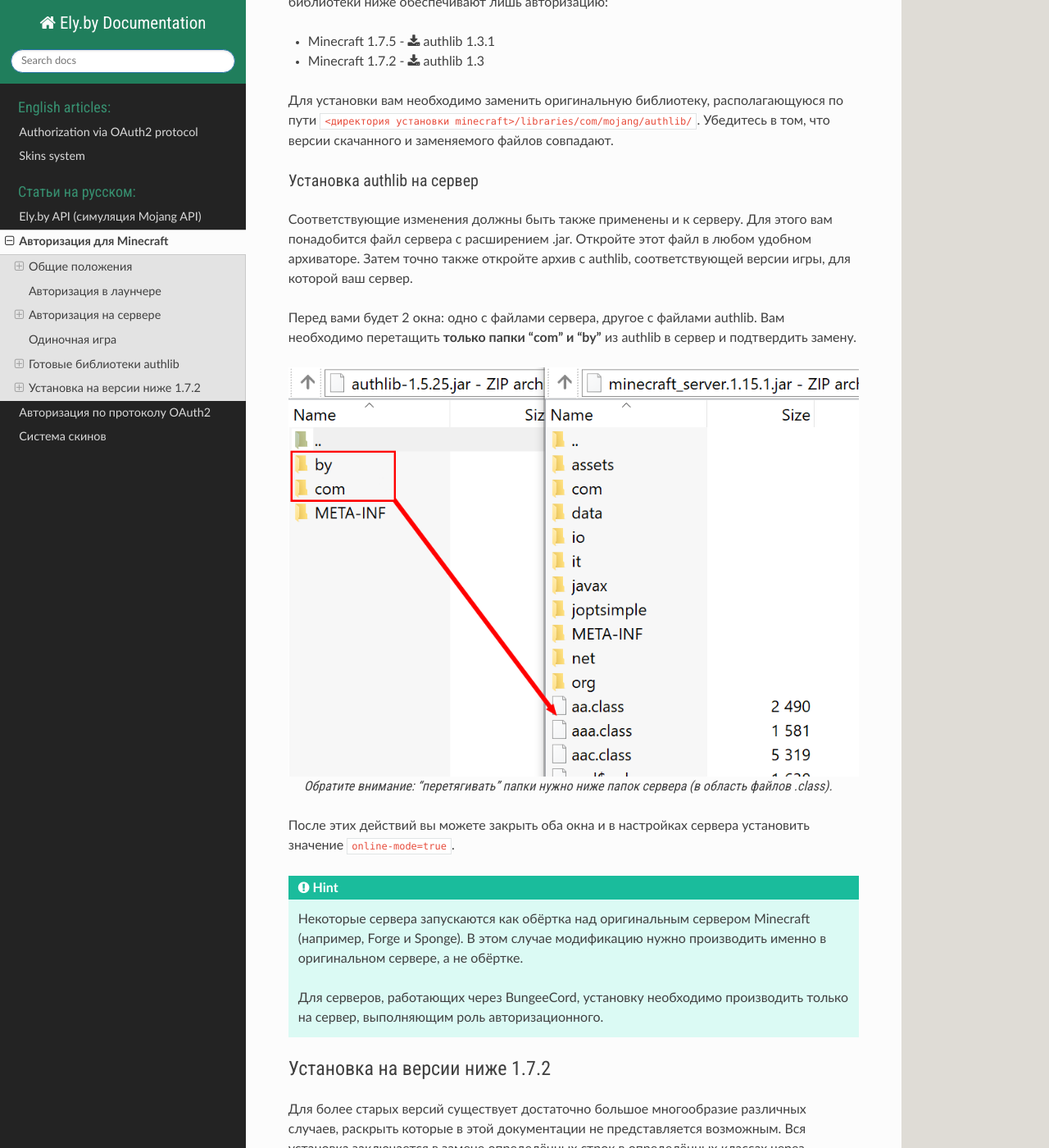
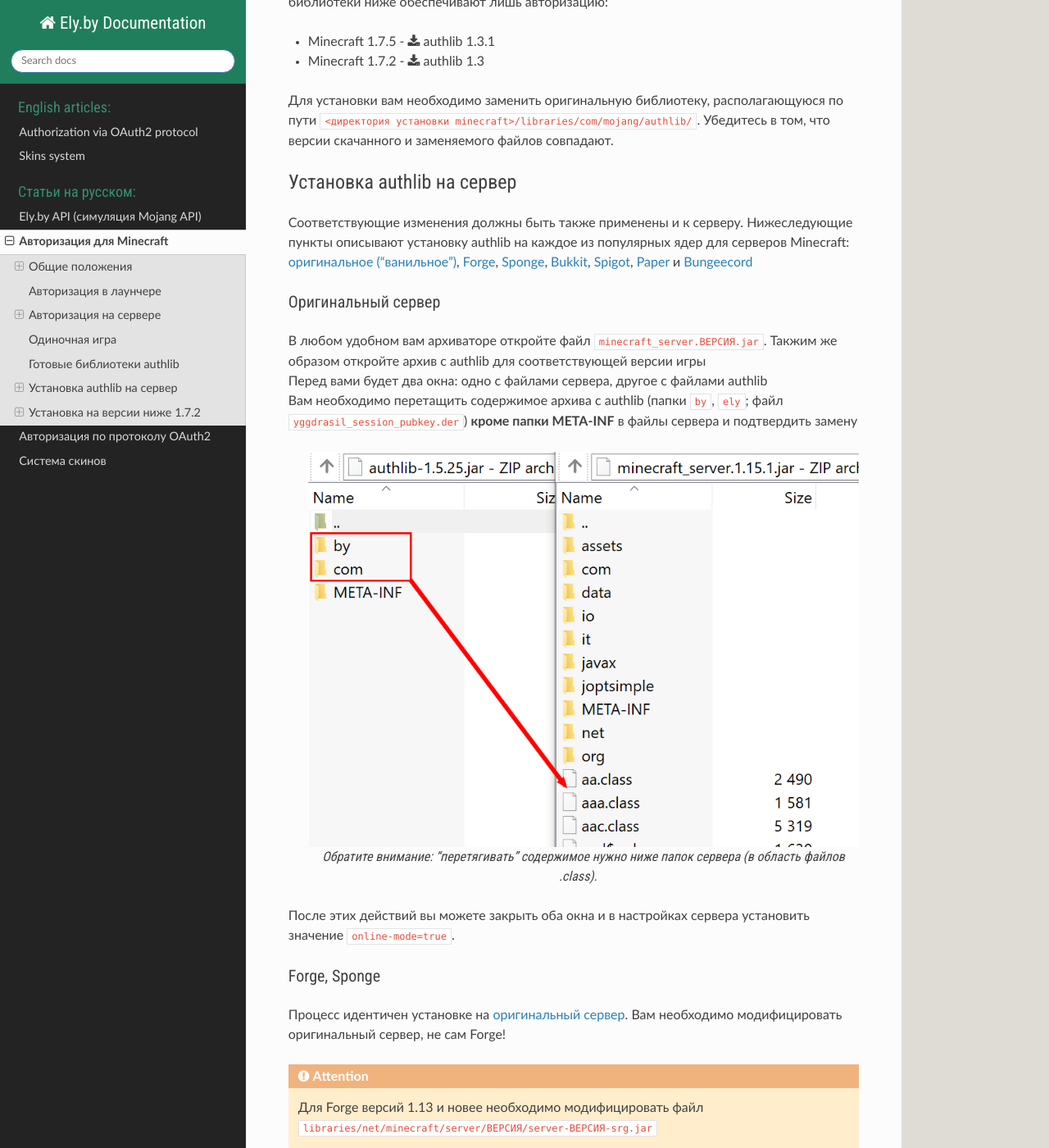
Before and after one commit to elyby/docs, a Sphinx documentation site: the page built from source/ru/minecraft-auth.rst, in a window 1280 px wide and 1400 px high, scrolled down 5773 px. Shown: the whole window at 82% size. Built offline with Sphinx 7.4.7 and the Read the Docs theme 2.0.0, drawn with Linux system fonts in a browser that asks for light colours; some of the changed text lies outside the part shown.

Commit message:
improved russian server installation docs

```diff
--- a/source/ru/minecraft-auth.rst
+++ b/source/ru/minecraft-auth.rst
@@ -243,29 +243,67 @@
 ``<директория установки minecraft>/libraries/com/mojang/authlib/``. Убедитесь в том, что версии скачанного и заменяемого
 файлов совпадают.
 
+.. _install-server:
+
 Установка authlib на сервер
-~~~~~~~~~~~~~~~~~~~~~~~~~~~
+===========================
 
-Соответствующие изменения должны быть также применены и к серверу. Для этого вам понадобится файл сервера с расширением
-.jar. Откройте этот файл в любом удобном архиваторе. Затем точно также откройте архив с authlib, соответствующей версии
-игры, для которой ваш сервер.
+Соответствующие изменения должны быть также применены и к серверу. Нижеследующие пункты описывают установку
+authlib на каждое из популярных ядер для серверов Minecraft: `оригинальное ("ванильное") <#vanilla>`_, `Forge <#forge-sponge>`_, `Sponge <#forge-sponge>`_, `Bukkit <#bukkit-spigot>`_, `Spigot <#bukkit-spigot>`_, `Paper <#paper-paperspigot>`_ и `Bungeecord <#bungeecord>`_
 
-Перед вами будет 2 окна: одно с файлами сервера, другое с файлами authlib. Вам необходимо перетащить
-**только папки "com" и "by"** из authlib в сервер и подтвердить замену.
+.. _vanilla:
 
-.. figure:: _static/minecraft-auth/authlib-install.png
+Оригинальный сервер
+~~~~~~~~~~~~~~~~~~~
+
+| В любом удобном вам архиваторе откройте файл ``minecraft_server.ВЕРСИЯ.jar``. Такжим же образом откройте архив
+  с authlib для соответствующей версии игры
+| Перед вами будет два окна: одно с файлами сервера, другое с файлами authlib
+| Вам необходимо перетащить содержимое архива с authlib (папки ``by``, ``ely``; файл ``yggdrasil_session_pubkey.der``)
+  **кроме папки META-INF** в файлы сервера и подтвердить замену
+
+  .. figure:: _static/minecraft-auth/authlib-install.png
    :align: center
    :alt: Процесс установки authlib.
 
-   Обратите внимание: "перетягивать" папки нужно ниже папок сервера (в область файлов .class).
+   Обратите внимание: "перетягивать" содержимое нужно ниже папок сервера (в область файлов .class).
 
 После этих действий вы можете закрыть оба окна и в настройках сервера установить значение ``online-mode=true``.
 
-.. hint:: Некоторые сервера запускаются как обёртка над оригинальным сервером Minecraft (например, Forge и Sponge).
-          В этом случае модификацию нужно производить именно в оригинальном сервере, а не обёртке.
+Forge, Sponge
+~~~~~~~~~~~~~
 
-          Для серверов, работающих через BungeeCord, установку необходимо производить только на сервер, выполняющим
-          роль авторизационного.
+| Процесс идентичен установке на `оригинальный сервер <#vanilla>`_. Вам необходимо модифицировать оригинальный сервер,
+  не сам Forge!
+
+.. attention:: Для Forge версий 1.13 и новее необходимо модифицировать файл ``libraries/net/minecraft/server/ВЕРСИЯ/server-ВЕРСИЯ-srg.jar``
+
+.. _spigot:
+
+Bukkit, Spigot
+~~~~~~~~~~~~~~
+
+| Процесс идентичен установке на `оригинальный сервер <#vanilla>`_, за одним дополнением.
+| Скачайте `Apache commons-io <https://repo1.maven.org/maven2/commons-io/commons-io/2.5/commons-io-2.5.jar>`_
+  и `Apache commons lang3 <https://repo1.maven.org/maven2/org/apache/commons/commons-lang3/3.5/commons-lang3-3.5.jar>`_
+| Аналогичным с authlib методом переместите содержимое скачанных архивов в файлы сервера.
+  Помните: **не перемещайте папку META-INF**
+
+.. _paper:
+
+Paper (PaperSpigot)
+~~~~~~~~~~~~~~~~~~~
+
+| Процесс идентичен установке на `Bukkit/Spigot <#bukkit-spigot>`_, за одним изменением:
+| модифицировать необходимо файл ``cache/patched-ВЕРСИЯ.jar``
+| После изменения файла запускайте непосредственно измененный файл, а не оригинальный JAR сервера!
+
+.. _bungeecord:
+
+Bungeecord
+~~~~~~~~~~
+| Модификацию необходимо производить только на сервере, выполняющем роль авторизационного
+| В зависимости от используемого ядра сервера, обратитесь к одному из пунктов `выше <#install-server>`_.
 
 Установка на версии ниже 1.7.2
 ==============================
```
Also changed, not shown: 1 other file.
